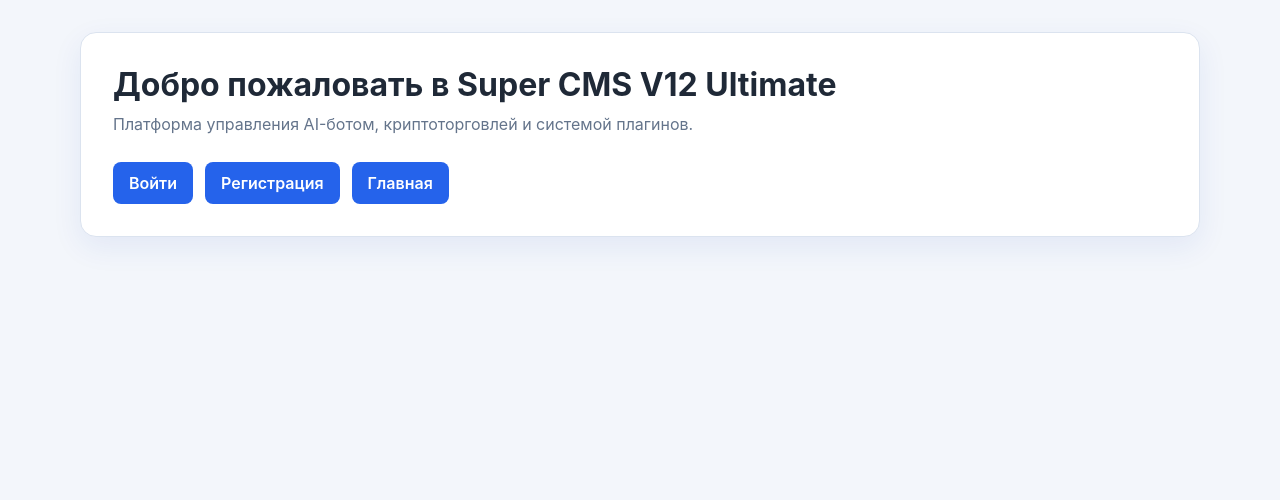
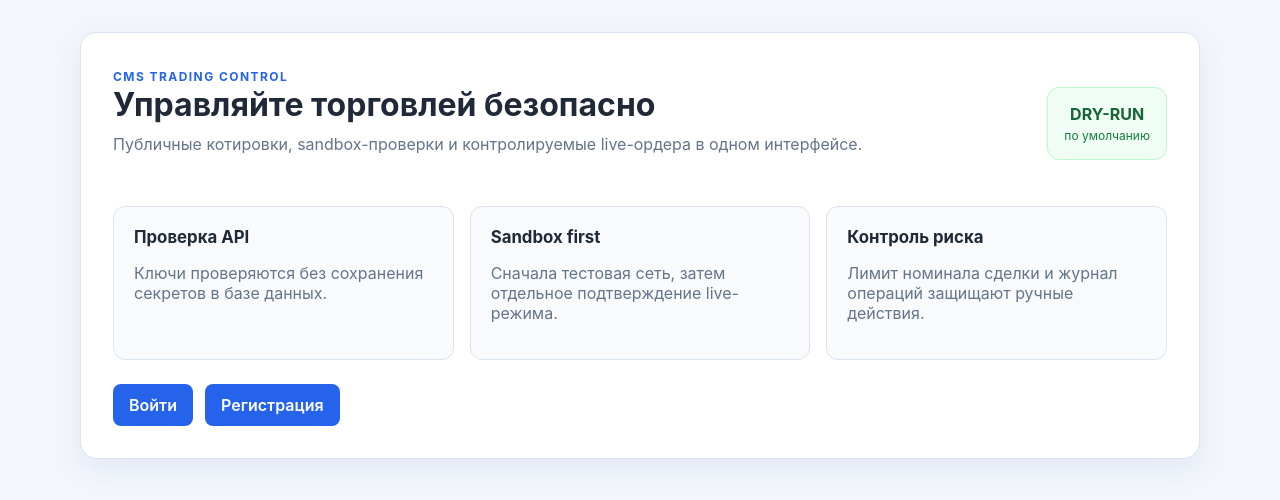
Before and after one commit to bosszeka40-pixel/Cms-my, a Flask app: page / in a window 1280 px wide. Shown: the part 62-562 px from the top of the page. Run offline with Flask 3, Linux system fonts and the light colour scheme.

Commit message:
Harden live order safeguards and refresh landing design
Co-authored-by: jevvgenij-coder <314512546+jevvgenij-coder@users.noreply.github.com>

```diff
--- a/app.py
+++ b/app.py
@@ -722,6 +722,8 @@ def create_exchange_order():
         price = float(price) if price is not None else None
         if side not in {'buy', 'sell'} or order_type not in {'market', 'limit'}:
             raise ValueError('Допустимы только buy/sell и market/limit.')
+        if not symbol or symbol not in TRADING_PAIRS:
+            raise ValueError('Недоступная торговая пара.')
         if not math.isfinite(amount) or amount <= 0:
             raise ValueError('Количество должно быть положительным числом.')
         if price is not None and (not math.isfinite(price) or price <= 0):
@@ -740,6 +742,8 @@ def create_exchange_order():
             ticker = exchange_service.ticker(session['user_id'], symbol)
             reference_price = ticker.get('last')
         max_notional = float(os.getenv('MAX_ORDER_NOTIONAL', '1000'))
+        if not math.isfinite(max_notional) or max_notional <= 0:
+            raise ValueError('MAX_ORDER_NOTIONAL должен быть положительным числом.')
         if not reference_price or amount * reference_price > max_notional:
             raise ValueError(
                 f'Номинал сделки превышает лимит {max_notional:.2f} или цена недоступна.'
@@ -761,7 +765,10 @@ def create_exchange_order():
 def cancel_exchange_order(order_id):
     if 'user_id' not in session:
         return {'error': 'Требуется авторизация.'}, 401
-    if os.getenv('LIVE_TRADING_ENABLED', 'false').lower() != 'true':
+    if (
+        os.getenv('LIVE_TRADING_ENABLED', 'false').lower() != 'true'
+        or request.args.get('confirm_live', '').lower() != 'true'
+    ):
         return {'error': 'Операции с реальным аккаунтом отключены.'}, 403
     symbol = request.args.get('symbol')
     if not symbol:
--- a/backend/exchange_service.py
+++ b/backend/exchange_service.py
@@ -1,4 +1,5 @@
 import os
+import math
 from threading import Lock
 
 import ccxt
@@ -25,6 +26,10 @@ class ExchangeService:
         return exchange_name, exchange_class
 
     def connect(self, user_id, name, api_key, api_secret, passphrase=None, sandbox=False):
+        if not user_id or not isinstance(api_key, str) or not isinstance(api_secret, str):
+            raise ValueError("API key и API secret обязательны.")
+        api_key = api_key.strip()
+        api_secret = api_secret.strip()
         if not api_key or not api_secret:
             raise ValueError("API key и API secret обязательны.")
         exchange_name, exchange_class = self._exchange_class(name)
@@ -45,7 +50,7 @@ class ExchangeService:
                 "name": exchange_name,
                 "client": client,
                 "sandbox": bool(sandbox),
-                "api_key_hint": f"{api_key[:4]}...{api_key[-4:]}",
+                "api_key_hint": f"{api_key[:4]}...{api_key[-4:]}" if len(api_key) > 8 else "****",
             }
         return self.status(user_id)
 
@@ -81,11 +86,17 @@ class ExchangeService:
     def create_order(self, user_id, symbol, order_type, side, amount, price=None, params=None):
         connection = self.get(user_id)
         client = connection["client"]
+        order_type = (order_type or "").lower()
+        side = (side or "").lower()
+        if not symbol or order_type not in {"market", "limit"} or side not in {"buy", "sell"}:
+            raise ValueError("Допустимы только market/limit и buy/sell.")
+        if not isinstance(amount, (int, float)) or not math.isfinite(amount) or amount <= 0:
+            raise ValueError("Количество должно быть положительным числом.")
         if symbol not in client.markets:
             raise ValueError("Торговая пара недоступна на подключенной бирже.")
         if order_type == "market":
             return client.create_order(symbol, order_type, side, amount, None, params or {})
-        if price is None or price <= 0:
+        if price is None or not isinstance(price, (int, float)) or not math.isfinite(price) or price <= 0:
             raise ValueError("Для лимитного ордера нужна положительная цена.")
         return client.create_order(symbol, order_type, side, amount, price, params or {})
 
--- a/static/style.css
+++ b/static/style.css
@@ -39,6 +39,12 @@ input:focus, textarea:focus, select:focus, .btn:focus-visible, a:focus-visible {
 .grid { display: grid; grid-template-columns: repeat(auto-fit, minmax(min(100%, 320px), 1fr)); gap: 1rem; }
 .button-row { display: flex; flex-wrap: wrap; gap: .75rem; margin-top: 1rem; }
 .small-note { margin-top: 1.5rem; text-align: center; }
+.hero { display: flex; justify-content: space-between; align-items: center; gap: 1.5rem; margin-bottom: 1.5rem; }
+.eyebrow { color: var(--primary); font-size: .75rem; font-weight: 700; letter-spacing: .12em; }
+.hero-badge { display: grid; gap: .25rem; min-width: 110px; padding: 1rem; border: 1px solid #bbf7d0; border-radius: 12px; background: #f0fdf4; color: #166534; text-align: center; }
+.hero-badge span { font-size: .75rem; color: #15803d; }
+.feature-grid { display: grid; grid-template-columns: repeat(auto-fit, minmax(190px, 1fr)); gap: 1rem; margin-bottom: 1.5rem; }
+.feature-grid h2 { margin-top: 0; font-size: 1.05rem; }
 .terminal-grid { display: grid; grid-template-columns: 1.4fr 1fr 1fr; gap: 1rem; margin-bottom: 1rem; }
 .status-pill { display: inline-block; font-size: .7rem; padding: .25rem .5rem; border-radius: 999px; background: #e2e8f0; color: var(--muted); vertical-align: middle; }
 .market-stats { min-height: 2.4rem; padding: .6rem 0; }
@@ -54,4 +60,5 @@ body.dark header, body.dark .container { background: var(--surface); }
 body.dark header h2 { color: #bfdbfe; }
 body.dark input, body.dark textarea, body.dark select { border-color: #475569; }
 @media (max-width: 700px) { header { align-items: flex-start; flex-direction: column; } nav { justify-content: flex-start; } .container { margin: 1rem auto; } .social-btns { flex-direction: column; } }
+@media (max-width: 700px) { .hero { align-items: flex-start; flex-direction: column; } .hero-badge { width: 100%; } }
 @media (max-width: 950px) { .terminal-grid { grid-template-columns: repeat(auto-fit, minmax(280px, 1fr)); } }
--- a/templates/index.html
+++ b/templates/index.html
@@ -11,12 +11,22 @@
             <a class="btn" href="{{ url_for('logout') }}">Выйти</a>
         </div>
     {% else %}
-        <h1 class="page-title">Добро пожаловать в Super CMS V12 Ultimate</h1>
-        <p class="lead">Платформа управления AI-ботом, криптоторговлей и системой плагинов.</p>
+        <div class="hero">
+            <div>
+                <span class="eyebrow">CMS TRADING CONTROL</span>
+                <h1 class="page-title">Управляйте торговлей безопасно</h1>
+                <p class="lead">Публичные котировки, sandbox-проверки и контролируемые live-ордера в одном интерфейсе.</p>
+            </div>
+            <div class="hero-badge"><strong>DRY-RUN</strong><span>по умолчанию</span></div>
+        </div>
+        <div class="feature-grid">
+            <div class="card"><h2>Проверка API</h2><p class="muted">Ключи проверяются без сохранения секретов в базе данных.</p></div>
+            <div class="card"><h2>Sandbox first</h2><p class="muted">Сначала тестовая сеть, затем отдельное подтверждение live-режима.</p></div>
+            <div class="card"><h2>Контроль риска</h2><p class="muted">Лимит номинала сделки и журнал операций защищают ручные действия.</p></div>
+        </div>
         <div class="button-row">
             <a class="btn" href="{{ url_for('login') }}">Войти</a>
             <a class="btn" href="{{ url_for('register') }}">Регистрация</a>
-            <a class="btn" href="{{ url_for('home') }}">Главная</a>
         </div>
     {% endif %}
 {% endblock %}
```
